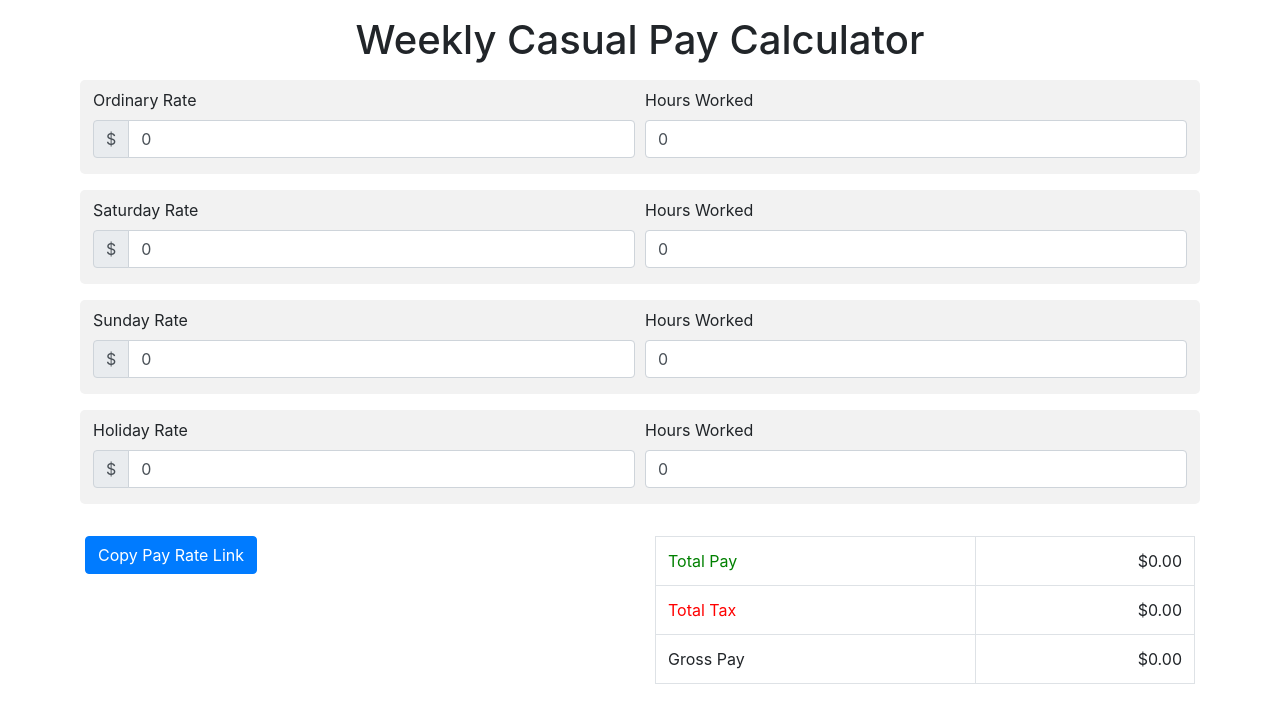
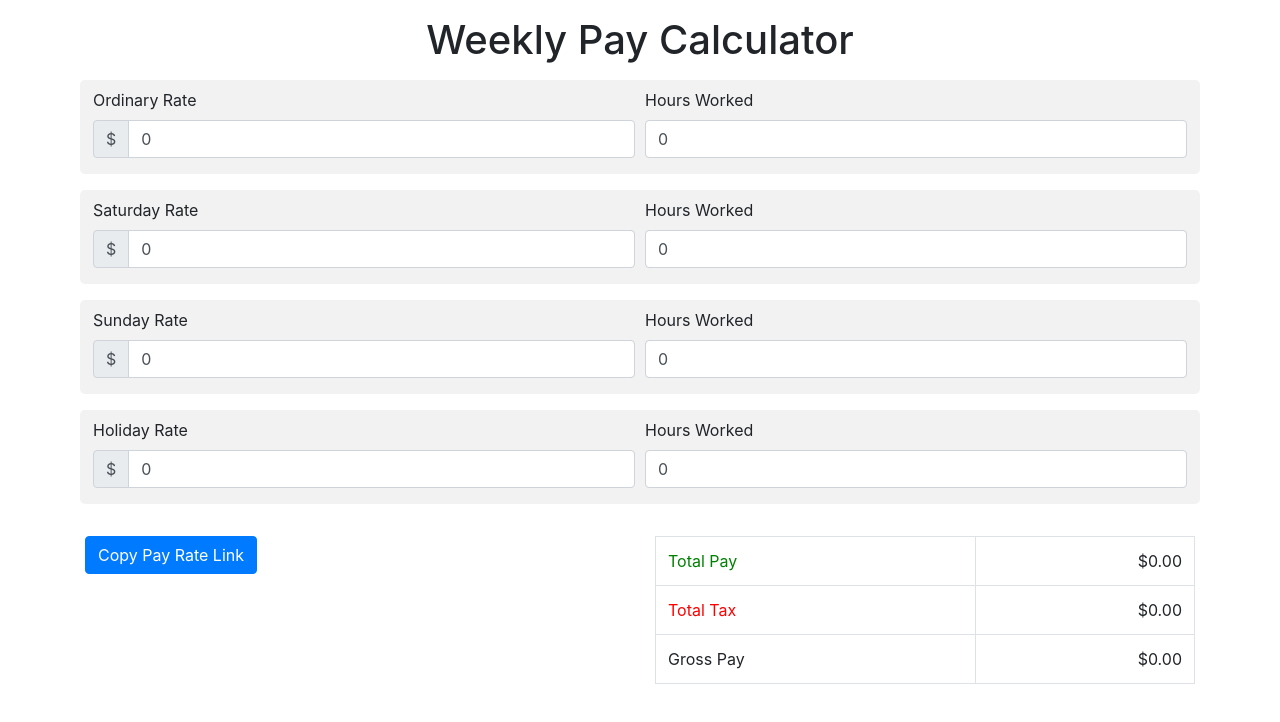
Before and after one commit to Blake-Haydon/casual_pay_calculator, a Next.js app: page / in a window 1280 px wide. Shown: the top 722 px of the page. Built offline with nearby package versions, Linux system fonts and the light colour scheme.

Commit message:
Change name to just pay calculator

```diff
--- a/pages/index.tsx
+++ b/pages/index.tsx
@@ -137,7 +137,7 @@ export default function Home() {
   return (
     <div>
       <Head>
-        <title>Casual Pay Calculator</title>
+        <title>Pay Calculator</title>
         <meta name="description" content="Simple Weekly Casual Pay Calculator" />
         <link rel="icon" href="/favicon.ico" />
       </Head>
@@ -145,7 +145,7 @@ export default function Home() {
       <main>
         <Container >
           <h1 className="my-3" style={{ textAlign: "center" }}>
-            Weekly Casual Pay Calculator
+            Weekly Pay Calculator
           </h1>
 
           {/* Ordinary Rate */}
```
Also changed, not shown: 1 other file (tests, documents, lock files or other folders).
